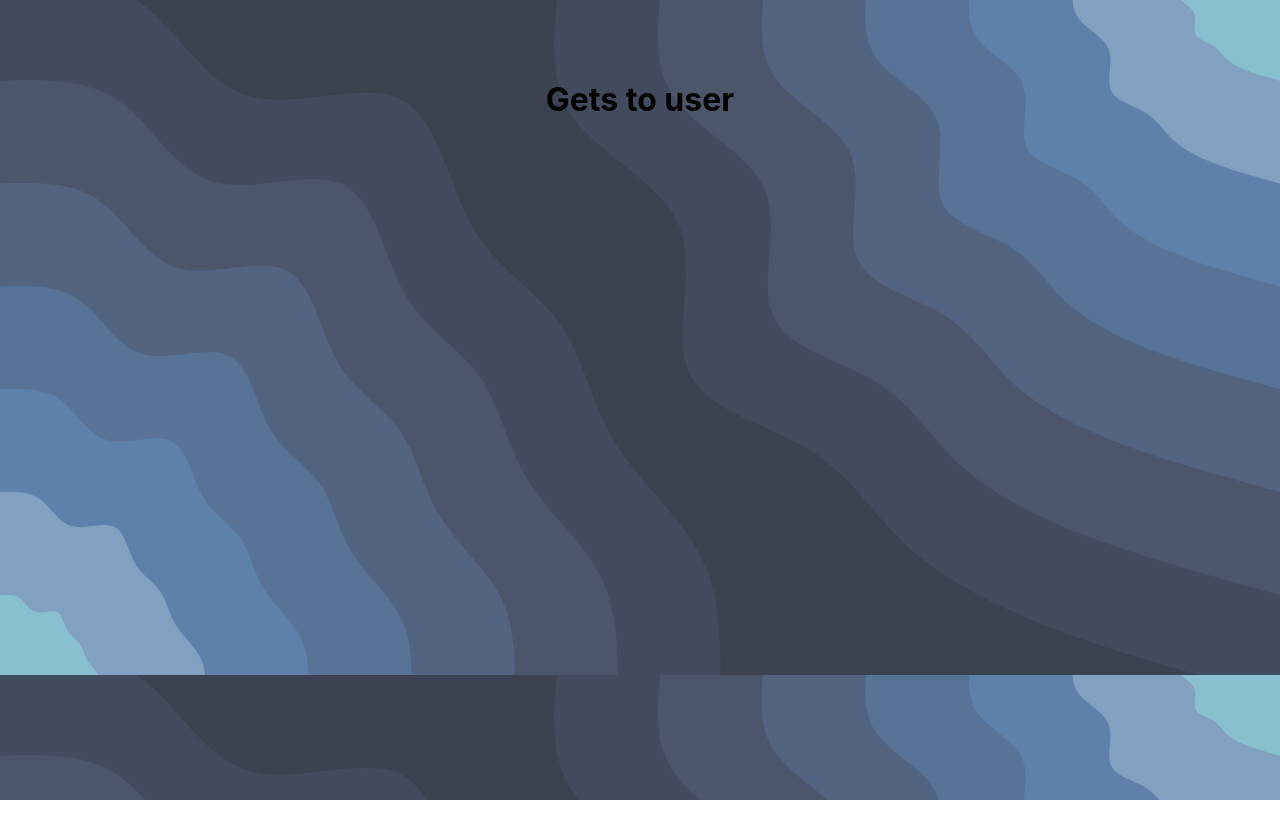
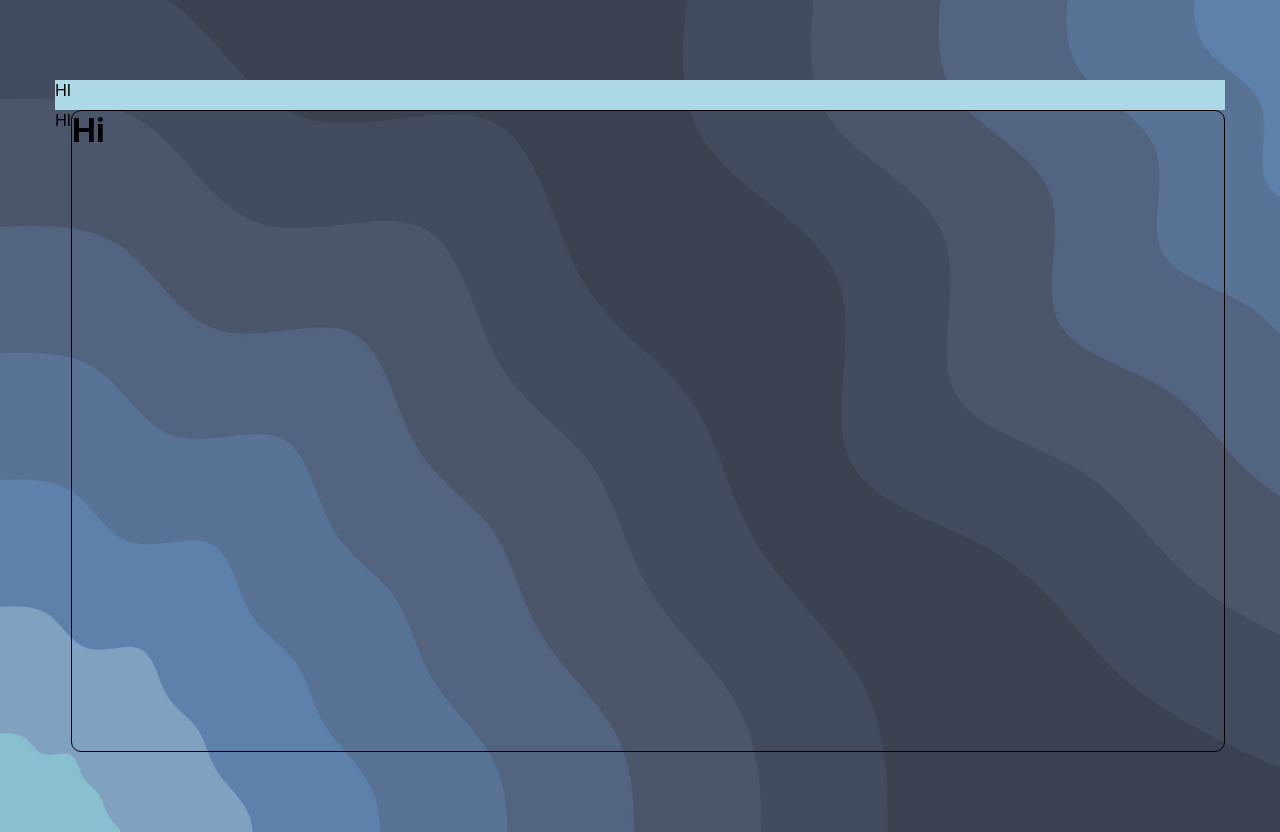
Before and after one commit to InTheLittleMoon/facepage, a React (Create React App) app: page /user/1 in a window 1280 px wide. Before the commit the page ends 800 px from the top, so only its background shows below. Built offline with nearby package versions, Linux system fonts and the light colour scheme.

Commit message:
wip user page

```diff
--- a/src/App.js
+++ b/src/App.js
@@ -41,7 +41,7 @@ export default function App() {
               <UserProfilePage />
             </Route>
             {/* redirects to entry screen */}
-            <Redirect to="/login" />
+            <Redirect to="/user/p1" />
           </Switch>
         </main>
       </Router>
--- a/src/pages/user-profile-page/user-profile-page.css
+++ b/src/pages/user-profile-page/user-profile-page.css
@@ -0,0 +1,17 @@
+.user-profile_upper-nav-link-container {
+  width: 100%;
+  height: 30px;
+  background-color: lightblue;
+}
+.user-profile_page-container {
+  width: 100%;
+  height: 100%;
+  display: flex;
+}
+.user-profile_main-container {
+  width: 90vw;
+  height: 80vh;
+  border: 1px solid black;
+  border-radius: 10px;
+  display: flex;
+}
--- a/src/pages/user-profile-page/user-profile-page.js
+++ b/src/pages/user-profile-page/user-profile-page.js
@@ -2,5 +2,15 @@ import React from "react";
 import "./user-profile-page.css";
 
 export default function UserProfilePage() {
-  return <h1>Gets to user</h1>;
+  return (
+    <React.Fragment>
+      <div className="user-profile_upper-nav-link-container">HI</div>
+      <div className="user-profile_page-container">
+        <div className="user-profile_nav-link-container">HI</div>
+        <div className="user-profile_main-container">
+          <h1>Hi</h1>
+        </div>
+      </div>
+    </React.Fragment>
+  );
 }
```
Also changed, not shown: src/assets/images/ref for user page.jpg (added).
